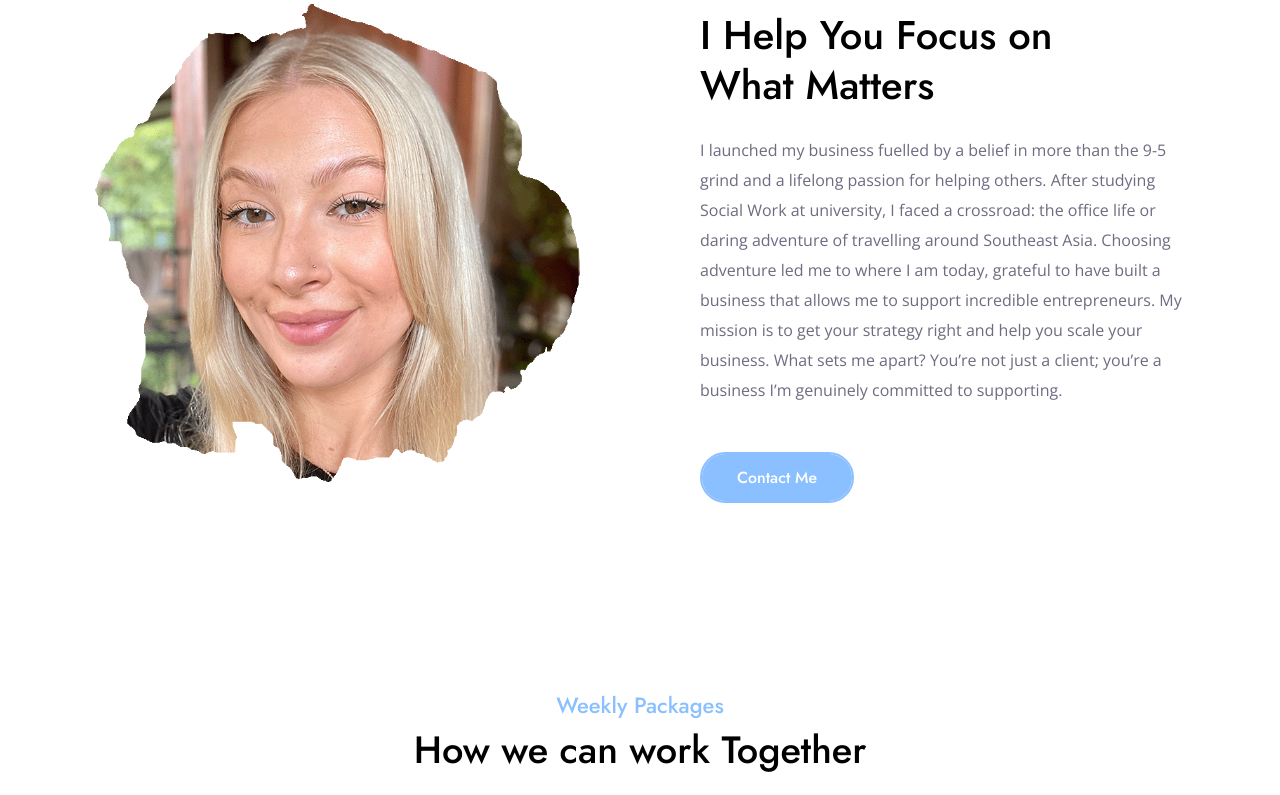
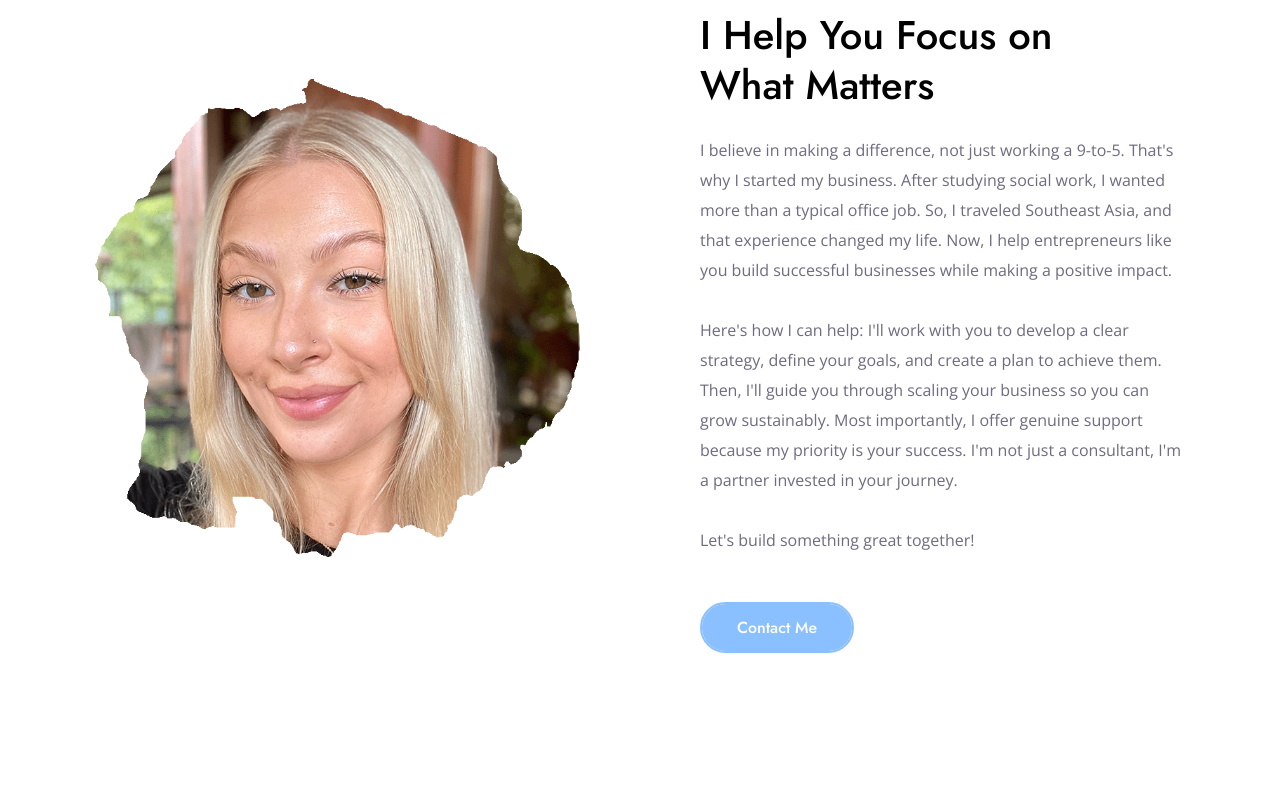
Before and after one commit to m4ax/virtualAssistantWebsite, a Next.js app in the folder package/dizme/: page / in a window 1280 px wide. Shown: the part 1520-2315 px from the top of the page. Built offline with nearby package versions, Linux system fonts and the light colour scheme.

Commit message:
made about me not shit

```diff
--- a/package/dizme/src/components/About.js
+++ b/package/dizme/src/components/About.js
@@ -40,7 +40,13 @@ const About = ({ dark }) => {
               </div>
               <div className="text wow fadeInUp" data-wow-duration="1s">
                 <p>
-                  {"I launched my business fuelled by a belief in more than the 9-5 grind and a lifelong passion for helping others. After studying Social Work at university, I faced a crossroad: the office life or daring adventure of travelling around Southeast Asia. Choosing adventure led me to where I am today, grateful to have built a business that allows me to support incredible entrepreneurs. My mission is to get your strategy right and help you scale your business. What sets me apart? You’re not just a client; you’re a business I’m genuinely committed to supporting."}
+                  {"I believe in making a difference, not just working a 9-to-5. That's why I started my business. After studying social work, I wanted more than a typical office job. So, I traveled Southeast Asia, and that experience changed my life. Now, I help entrepreneurs like you build successful businesses while making a positive impact."}
+                  <br></br>
+                  <br></br>
+                  {"Here's how I can help: I'll work with you to develop a clear strategy, define your goals, and create a plan to achieve them. Then, I'll guide you through scaling your business so you can grow sustainably. Most importantly, I offer genuine support because my priority is your success. I'm not just a consultant, I'm a partner invested in your journey."}
+                  <br></br>
+                  <br></br>
+                  {"Let's build something great together!"}
                 </p>
               </div>
               <div
```
Also changed, not shown: 1 other file (tests, documents, lock files or other folders).
